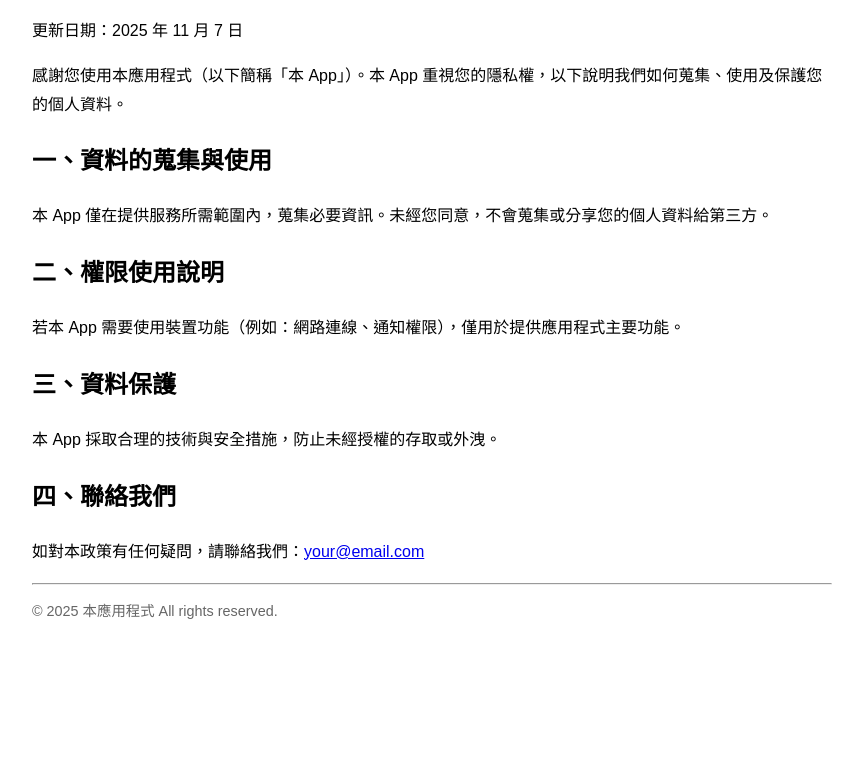
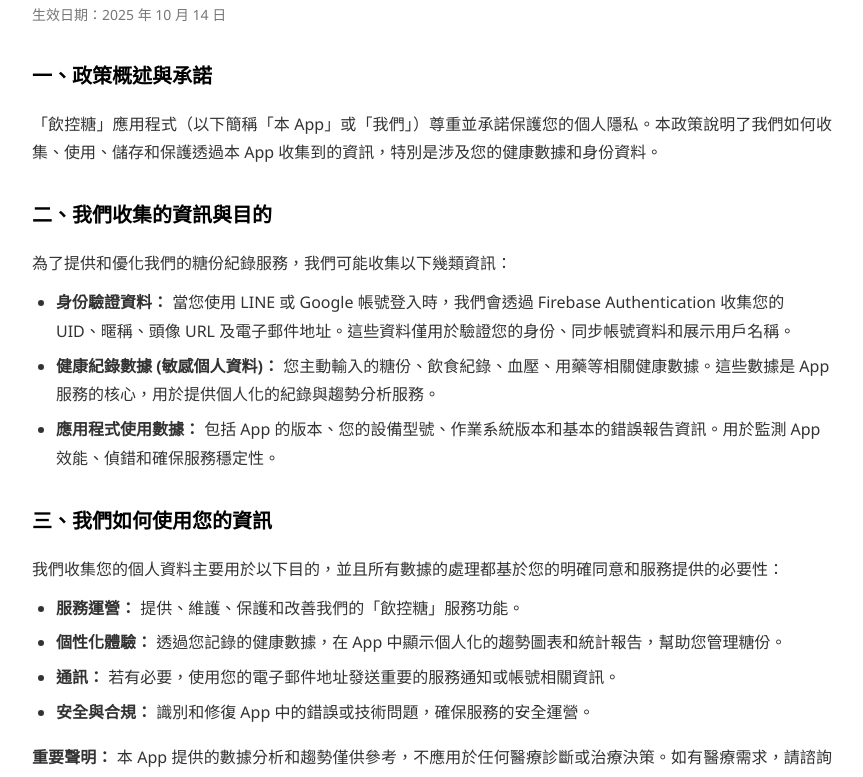
Before and after one commit to cges124018-prog/my-privacy-policy, a plain HTML site: page index.html in a window 1280 px wide. Shown: the part 102-879 px from the top of the page, without its empty margins (208-1071 px from the left). Before the commit the page ends 800 px from the top, so only its background shows below. Drawn offline with Linux system fonts and the light colour scheme.

Commit message:
Update index.html

```diff
--- a/index.html
+++ b/index.html
@@ -3,26 +3,100 @@
 <head>
   <meta charset="UTF-8" />
   <meta name="viewport" content="width=device-width, initial-scale=1.0" />
-  <title>隱私權政策</title>
+  <title>飲控糖 隱私權政策</title>
+  <style>
+    body {
+      font-family: "Segoe UI", Arial, "微軟正黑體", sans-serif;
+      background-color: #ffffff;
+      color: #333;
+      line-height: 1.8;
+      max-width: 800px;
+      margin: 40px auto;
+      padding: 0 16px;
+    }
+    h1 {
+      font-size: 28px;
+      color: #948C75;
+      font-weight: bold;
+      margin-bottom: 10px;
+    }
+    h2 {
+      font-size: 20px;
+      color: #000;
+      margin-top: 30px;
+      margin-bottom: 8px;
+      font-weight: bold;
+    }
+    p {
+      font-size: 16px;
+      text-align: justify;
+      margin-bottom: 10px;
+    }
+    ul {
+      padding-left: 24px;
+      margin-top: 0;
+      margin-bottom: 10px;
+    }
+    li {
+      margin-bottom: 6px;
+      font-size: 16px;
+    }
+    b {
+      font-weight: bold;
+    }
+    .date {
+      color: #777;
+      font-size: 14px;
+      margin-bottom: 20px;
+    }
+    footer {
+      text-align: center;
+      font-size: 13px;
+      color: #777;
+      margin-top: 40px;
+      border-top: 1px solid #eee;
+      padding-top: 15px;
+    }
+  </style>
 </head>
-<body style="font-family:Arial,Helvetica,sans-serif;max-width:800px;margin:40px auto;line-height:1.8">
-  <h1>隱私權政策</h1>
-  <p>更新日期：2025 年 11 月 7 日</p>
-  <p>感謝您使用本應用程式（以下簡稱「本 App」）。本 App 重視您的隱私權，以下說明我們如何蒐集、使用及保護您的個人資料。</p>
+<body>
 
-  <h2>一、資料的蒐集與使用</h2>
-  <p>本 App 僅在提供服務所需範圍內，蒐集必要資訊。未經您同意，不會蒐集或分享您的個人資料給第三方。</p>
+  <h1>飲控糖 隱私權政策</h1>
+  <p class="date">生效日期：2025 年 10 月 14 日</p>
 
-  <h2>二、權限使用說明</h2>
-  <p>若本 App 需要使用裝置功能（例如：網路連線、通知權限），僅用於提供應用程式主要功能。</p>
+  <h2>一、政策概述與承諾</h2>
+  <p>「飲控糖」應用程式（以下簡稱「本 App」或「我們」）尊重並承諾保護您的個人隱私。本政策說明了我們如何收集、使用、儲存和保護透過本 App 收集到的資訊，特別是涉及您的健康數據和身份資料。</p>
 
-  <h2>三、資料保護</h2>
-  <p>本 App 採取合理的技術與安全措施，防止未經授權的存取或外洩。</p>
+  <h2>二、我們收集的資訊與目的</h2>
+  <p>為了提供和優化我們的糖份紀錄服務，我們可能收集以下幾類資訊：</p>
+  <ul>
+    <li><b>身份驗證資料：</b> 當您使用 LINE 或 Google 帳號登入時，我們會透過 Firebase Authentication 收集您的 UID、暱稱、頭像 URL 及電子郵件地址。這些資料僅用於驗證您的身份、同步帳號資料和展示用戶名稱。</li>
+    <li><b>健康紀錄數據 (敏感個人資料)：</b> 您主動輸入的糖份、飲食紀錄、血壓、用藥等相關健康數據。這些數據是 App 服務的核心，用於提供個人化的紀錄與趨勢分析服務。</li>
+    <li><b>應用程式使用數據：</b> 包括 App 的版本、您的設備型號、作業系統版本和基本的錯誤報告資訊。用於監測 App 效能、偵錯和確保服務穩定性。</li>
+  </ul>
 
-  <h2>四、聯絡我們</h2>
-  <p>如對本政策有任何疑問，請聯絡我們：<a href="mailto:your@email.com">your@email.com</a></p>
+  <h2>三、我們如何使用您的資訊</h2>
+  <p>我們收集您的個人資料主要用於以下目的，並且所有數據的處理都基於您的明確同意和服務提供的必要性：</p>
+  <ul>
+    <li><b>服務運營：</b> 提供、維護、保護和改善我們的「飲控糖」服務功能。</li>
+    <li><b>個性化體驗：</b> 透過您記錄的健康數據，在 App 中顯示個人化的趨勢圖表和統計報告，幫助您管理糖份。</li>
+    <li><b>通訊：</b> 若有必要，使用您的電子郵件地址發送重要的服務通知或帳號相關資訊。</li>
+    <li><b>安全與合規：</b> 識別和修復 App 中的錯誤或技術問題，確保服務的安全運營。</li>
+  </ul>
+  <p><b>重要聲明：</b> 本 App 提供的數據分析和趨勢僅供參考，不應用於任何醫療診斷或治療決策。如有醫療需求，請諮詢專業醫師。</p>
 
-  <hr>
-  <p style="font-size:0.9em;color:#666;">© 2025 本應用程式 All rights reserved.</p>
+  <h2>四、資料儲存、保護與保留</h2>
+  <p><b>儲存位置：</b> 您的所有身份資訊和健康紀錄數據儲存在 Google 的 Firebase Firestore 服務器上。Firebase 服務遵循業界標準的安全規範。</p>
+  <p><b>安全措施：</b> 我們採取合理的技術和組織措施來保護您的資料，防止未經授權的存取、洩露、變更或銷毀。然而，網際網路傳輸或電子儲存並不總是 100% 安全的。</p>
+  <p><b>資料保留：</b> 您的數據將被保留，直到您主動刪除帳號為止。帳號刪除後，相關個人數據將依據 Firebase 的標準流程在合理時間內被永久移除。</p>
+
+  <h2>五、聯絡我們</h2>
+  <p>如果您對本隱私權政策、您的數據處理或行使您的隱私權利有任何疑問，請隨時透過以下方式與我們聯繫：</p>
+  <p>電子郵件： <a href="mailto:cges124018@gmail.com">cges124018@gmail.com</a></p>
+
+  <footer>
+    © 2025 飲控糖 App. All rights reserved.
+  </footer>
+
 </body>
 </html>
```
